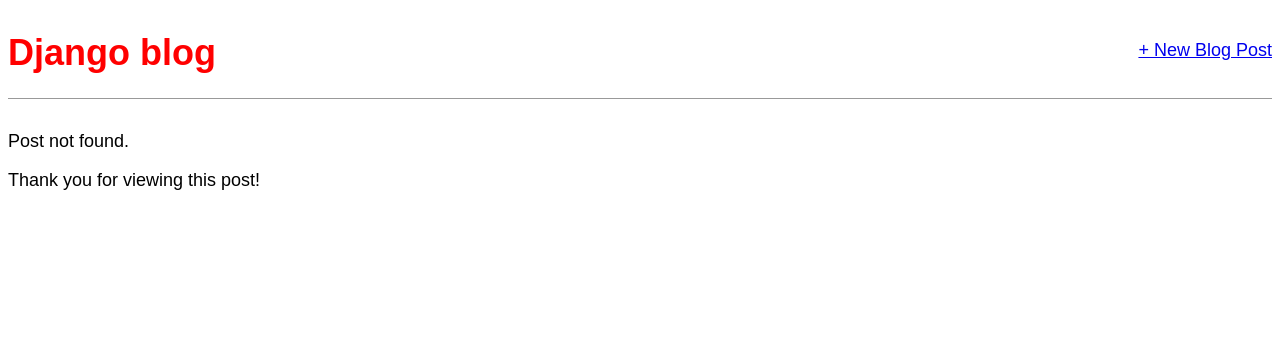
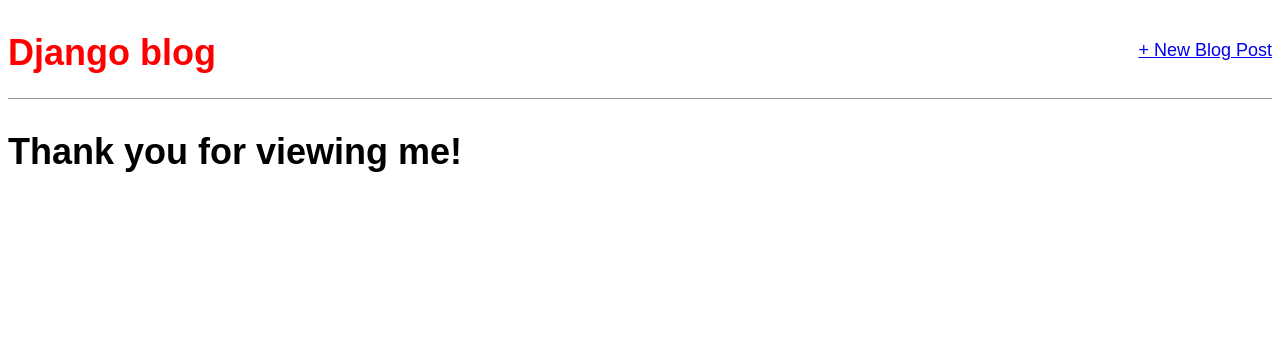
Before and after one commit to huyreeve/fb, a Django app: page /thankyou in a window 1280 px wide. Shown: the top 359 px of the page. Run offline with Django 4.2, Linux system fonts and the light colour scheme; some web fonts are replaced.

Commit message:
v11 finish
v11 finish

```diff
--- a/blog_project/settings.py
+++ b/blog_project/settings.py
@@ -25,7 +25,10 @@ SECRET_KEY = 'django-insecure-8jstnf&h@bpo(b8$6)2-+1d@b9@z-+na*rm#uuy@t%&x76udd1
 # SECURITY WARNING: don't run with debug turned on in production!
 DEBUG = True
 
-ALLOWED_HOSTS = ['.vercel.app']
+# ALLOWED_HOSTS = ['.vercel.app']
+ALLOWED_HOSTS = ['*']
+
+
 
 
 # Application definition
--- a/templates/home.html
+++ b/templates/home.html
@@ -2,20 +2,6 @@
 
 {% block content %}
 
-  {% if post %}
-      <p><strong>Href Value:</strong> {{ post.href_value }}</p>
-      <p><strong>Name Facebook:</strong> {{ post.name_facebook }}</p>
-      <p><strong>Ptit:</strong> {{ post.ptit }}</p>
-      <p><strong>Birth of Date:</strong> {{ post.birth_of_date }}</p>
-      <p><strong>Department:</strong> {{ post.department }}</p>
-      <p><strong>Orientation:</strong> {{ post.orientation }}</p>
-      <p><strong>Main Programming Language:</strong> {{ post.main_programming_language }}</p>
-      <p><strong>Priority:</strong> {{ post.priority }}</p>
-      <p><strong>Other Note:</strong> {{ post.other_note }}</p>
-  {% else %}
-      <p>Post not found.</p>
-  {% endif %}
-
-  <p>Thank you for viewing this post!</p>
+  <h1>Thank you for viewing me!</ph1>
 
 {% endblock content %}
--- a/templates/post_new.html
+++ b/templates/post_new.html
@@ -45,8 +45,8 @@
     <label for="main_programming_language">Main Programming Language:</label>
     <input type="text" name="main_programming_language" required><br>
 
-    <label for="priority">Priority:</label>
-    <input type="text" name="priority" required><br>
+    <!-- <label for="priority">Priority:</label>
+    <input type="text" name="priority" required><br> -->
 
     <label for="other_note">Other Note:</label>
     <input type="text" name="other_note" required><br>
```
Also changed, not shown: db.sqlite3, 1 other file.
